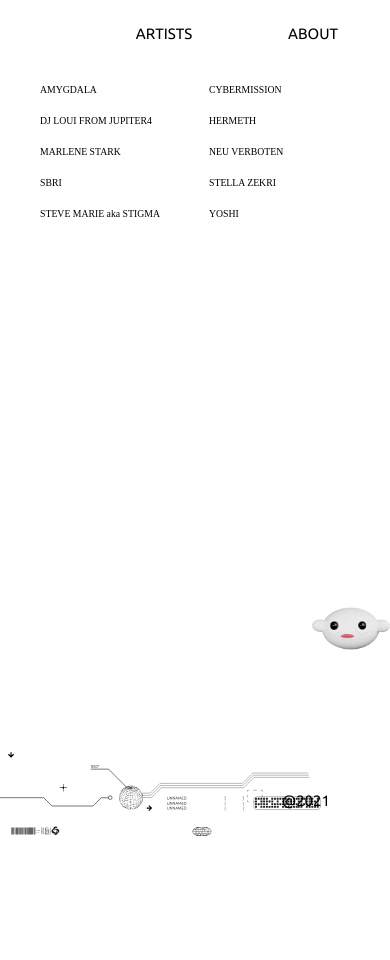
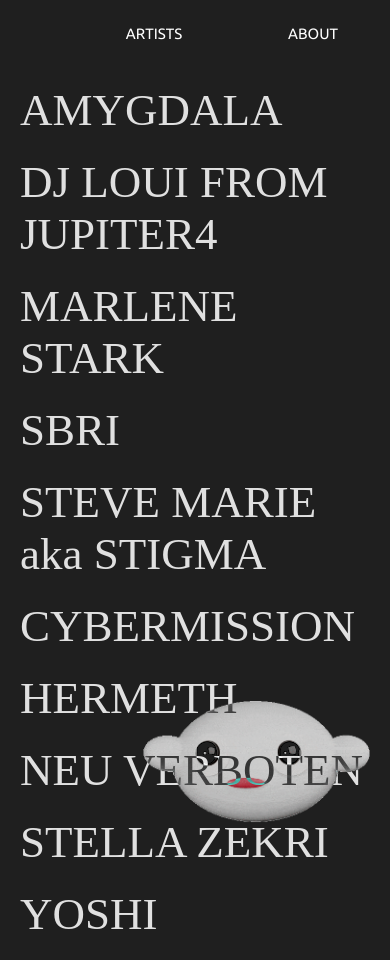
Before and after one commit to lautaro-osacar/luiggi-prueba, a React (Create React App) app: page / in a window 390 px wide. Before the commit the page ends 844 px from the top, so only its background shows below. Built offline with nearby package versions, Linux system fonts and the light colour scheme; a web font is replaced by a local one.

Commit message:
first mobile version

```diff
--- a/src/App.css
+++ b/src/App.css
@@ -5,7 +5,8 @@
 }
 @font-face {
   font-family: "UbuntuRegular";
-  src: local("UbuntuRegular"), url("./fonts/Ubuntu-Regular.ttf") format("truetype");
+  src: local("UbuntuRegular"),
+    url("./fonts/Ubuntu-Regular.ttf") format("truetype");
 }
 @font-face {
   font-family: "UbuntuBold";
@@ -28,7 +29,7 @@
   left: 0;
   height: 100vh;
   width: 100vw;
-  background-image: url('./loui-01.svg');
+  background-image: url("./loui-01.svg");
   background-position: center bottom;
   background-repeat: no-repeat;
   background-size: contain;
@@ -63,6 +64,30 @@
   background-size: cover;
 }
 
-.with-background .artist-link{
+.with-background .artist-link {
   background-color: transparent;
 }
+
+#mobile-bottom-logo {
+  display: none;
+}
+
+@media (max-width: 768px) {
+  body {
+    background-color: #1f1f1f;
+    color: white;
+  }
+  .App {
+    padding-top: 25px;
+    padding-left: 20px;
+    padding-right: 12px;
+  }
+  #mobile-bottom-logo {
+    display: block;
+    width: 250px;
+    position: fixed;
+    bottom: 20px;
+    right: 20px;
+    mix-blend-mode: difference;
+  }
+}
--- a/src/components/ArtistLink/styles.css
+++ b/src/components/ArtistLink/styles.css
@@ -21,3 +21,16 @@
   max-width: 60vw;
   position: fixed;
 }
+
+@media (max-width: 768px) {
+  .artist-link {
+    font-size: 3em;
+    background-color: transparent;
+    color: white;
+    mix-blend-mode: difference;
+  }
+
+  .image {
+    display: none;
+  }
+}
--- a/src/components/ArtistsList/styles.css
+++ b/src/components/ArtistsList/styles.css
@@ -15,3 +15,9 @@
   flex: 1;
   margin-bottom: 20px;
 }
+
+@media (max-width: 768px) {
+  #wrapper{
+    flex-direction:column;
+  }
+}
--- a/src/components/Header/styles.css
+++ b/src/components/Header/styles.css
@@ -7,6 +7,7 @@
 }
 
 .header-item {
+  font-size: 1rem;
   color: black;
   text-decoration: none;
   font-family: UbuntuRegular;
@@ -17,3 +18,12 @@
   flex: 1;
   justify-content: center;
 }
+
+@media (max-width: 768px) {
+  .header-item {
+    text-decoration: none;
+    font-family: UbuntuRegular;
+    font-size: 1em;
+    color: white;
+  }
+}
--- a/src/screens/About/styles.css
+++ b/src/screens/About/styles.css
@@ -9,10 +9,10 @@
 }
 
 #about-description {
-  font-size: 15px;
   text-align: center;
   text-transform: uppercase;
   font-family: UbuntuRegular;
+  font-size: 1.2em;
 }
 
 .about-right {
@@ -47,7 +47,7 @@
 }
 
 #about-address {
-  font-size: 15px;
+  font-size: 1.2em;
   text-align: center;
   font-family: UbuntuRegular;
   padding: 0 10px;
@@ -59,7 +59,7 @@
 
 #about-phrase {
   margin-top: 25px;
-  font-size: 15px;
+  font-size: 1.2em;
   text-align: center;
   text-transform: uppercase;
   font-family: UbuntuRegular;
--- a/src/screens/Artist/styles.css
+++ b/src/screens/Artist/styles.css
@@ -13,6 +13,7 @@
   display: flex;
   flex-direction: row;
   margin-top: 15px;
+  direction: ltr;
 }
 
 #artist-left {
@@ -20,10 +21,17 @@
   flex: 1;
   flex-direction: column;
   padding-right: 40px;
+  max-height: 80vh;
+  overflow-y: scroll;
+  direction: rtl;
+}
+
+#artist-left::-webkit-scrollbar {
+  display: none;
 }
 
 #artist-image {
-    border-radius: 5px;
+  border-radius: 5px;
 }
 
 #artist-right {
--- a/src/screens/Home/Home.js
+++ b/src/screens/Home/Home.js
@@ -1,13 +1,36 @@
-import React, { useState } from "react";
+import React, { useState, useEffect } from "react";
 import Header from "../../components/Header/Header";
 import ArtistsList from "../../components/ArtistsList/ArtistsList";
 
 const Home = () => {
   const [selectedArtist, setSelectedArtist] = useState();
+  const [isMobile, setIsMobile] = useState(false);
+
+  useEffect(() => {
+    const listener = (evt) => setIsMobile(!evt.matches);
+    try {
+      const watcher = window.matchMedia("(min-width: 768px)");
+      listener(watcher);
+      watcher.addEventListener("change", listener);
+      return () => {
+        window
+          .matchMedia("(min-width: 768px)")
+          .removeEventListener("change", listener);
+      };
+    } catch (err) {
+      //deprecated but working on safari
+      const watcher = window.matchMedia("(min-width: 768px)");
+      listener(watcher);
+      watcher.addListener(listener);
+      return () => {
+        window.matchMedia("(min-width: 768px)").removeListener(listener);
+      };
+    }
+  }, []);
 
   return (
     <div className={selectedArtist && "with-background"}>
-      {!!selectedArtist && (
+      {!isMobile && !!selectedArtist && (
         <div
           id="background"
           style={{ backgroundImage: `url(${selectedArtist})` }}
@@ -18,13 +41,14 @@ const Home = () => {
         onHoverArtist={(artist) => setSelectedArtist(artist.photo)}
         onHoverArtistEnd={() => setSelectedArtist(null)}
       />
-      {!selectedArtist && (
+      {!isMobile && !selectedArtist && (
         <div>
           <div id="background-bottom" />
           <img id="background-bottom-logo" src="./crop2.gif" alt="logo" />
           <span id="background-bottom-year">@2021</span>
         </div>
       )}
+      {isMobile && <img id="mobile-bottom-logo" src="./crop2.gif" alt="logo" />}
     </div>
   );
 };
```
Lines whose indentation alone changed are shown as unchanged.
